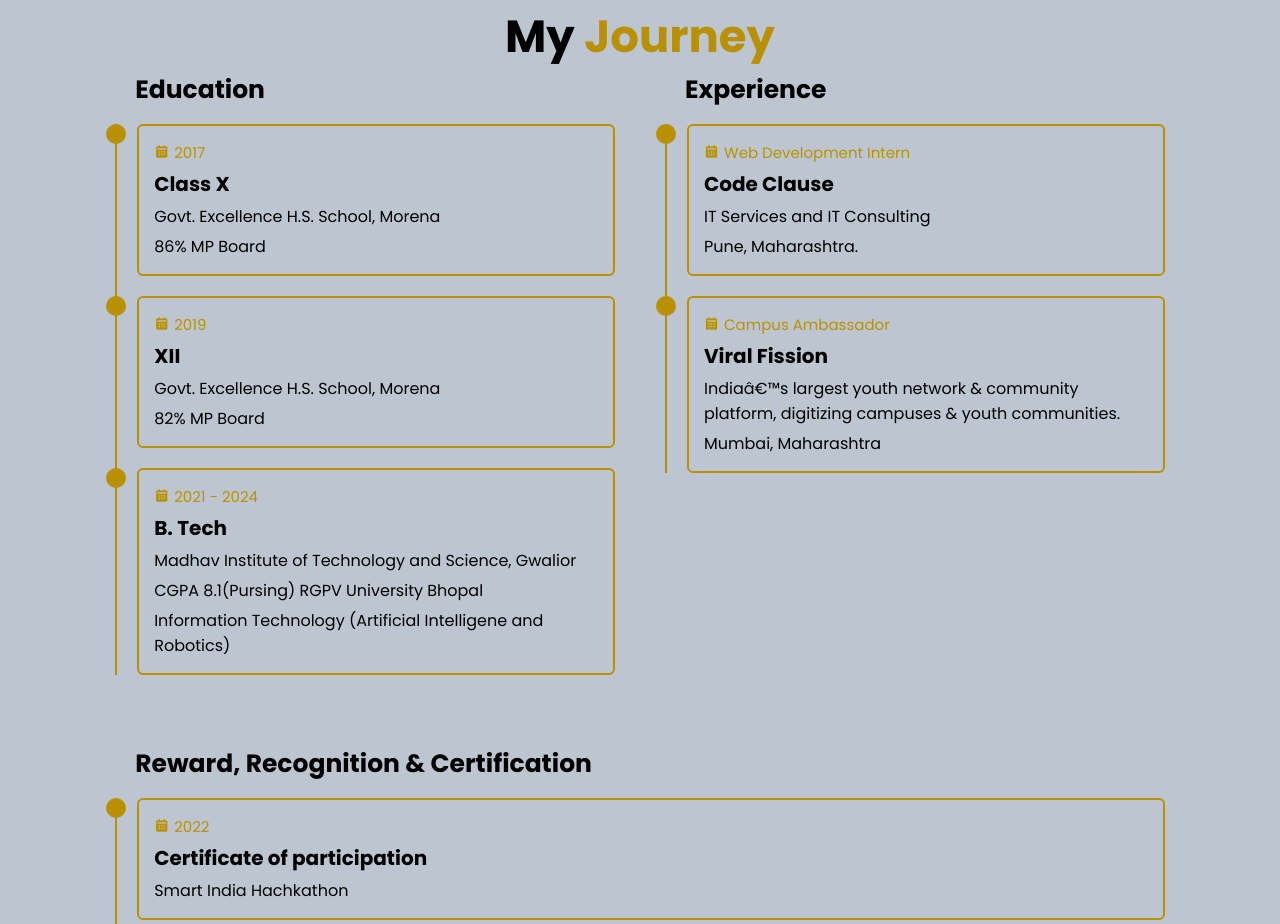
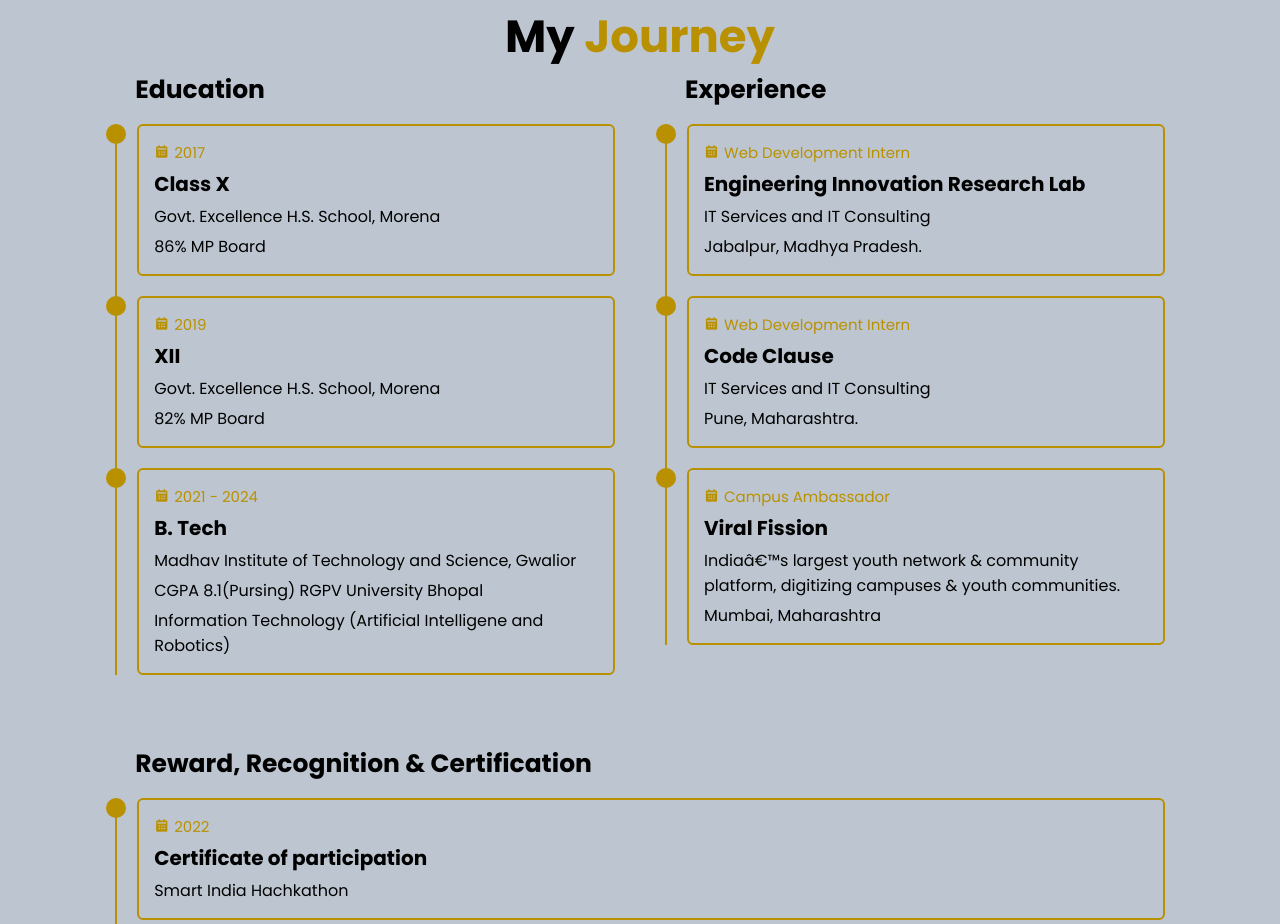
Before and after one commit to adiX002/Portfolio, a plain HTML site: page index.html in a window 1280 px wide. Shown: the part 1697-2621 px from the top of the page. Drawn offline with nearby package versions, Linux system fonts and the light colour scheme; a script that the page names is missing.

Commit message:
Update index.html

```diff
--- a/index.html
+++ b/index.html
@@ -113,6 +113,15 @@
                 <h3 class="title">Experience</h3>
 
                 <div class="education-box">
+                    <div class="education-content">
+                        <div class="content">
+                            <div class="year"><i class='bx bxs-calendar' ></i>Web Development Intern</div>
+                            <h3>Engineering Innovation Research Lab</h3>
+                            <p>IT Services and IT Consulting</p>
+                            <p>Jabalpur, Madhya Pradesh.</p>
+                        </div>
+                    </div>
+
                     <div class="education-content">
                         <div class="content">
                             <div class="year"><i class='bx bxs-calendar' ></i>Web Development Intern</div>
```
